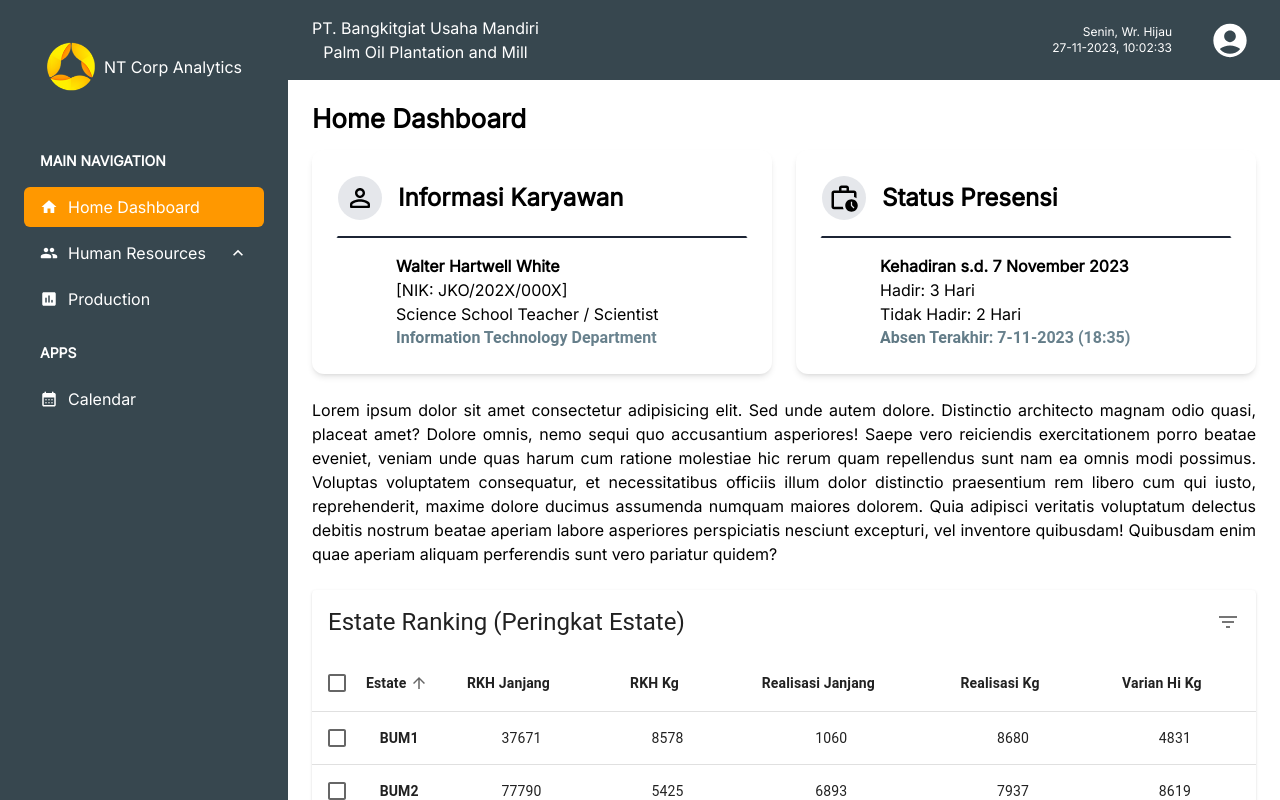
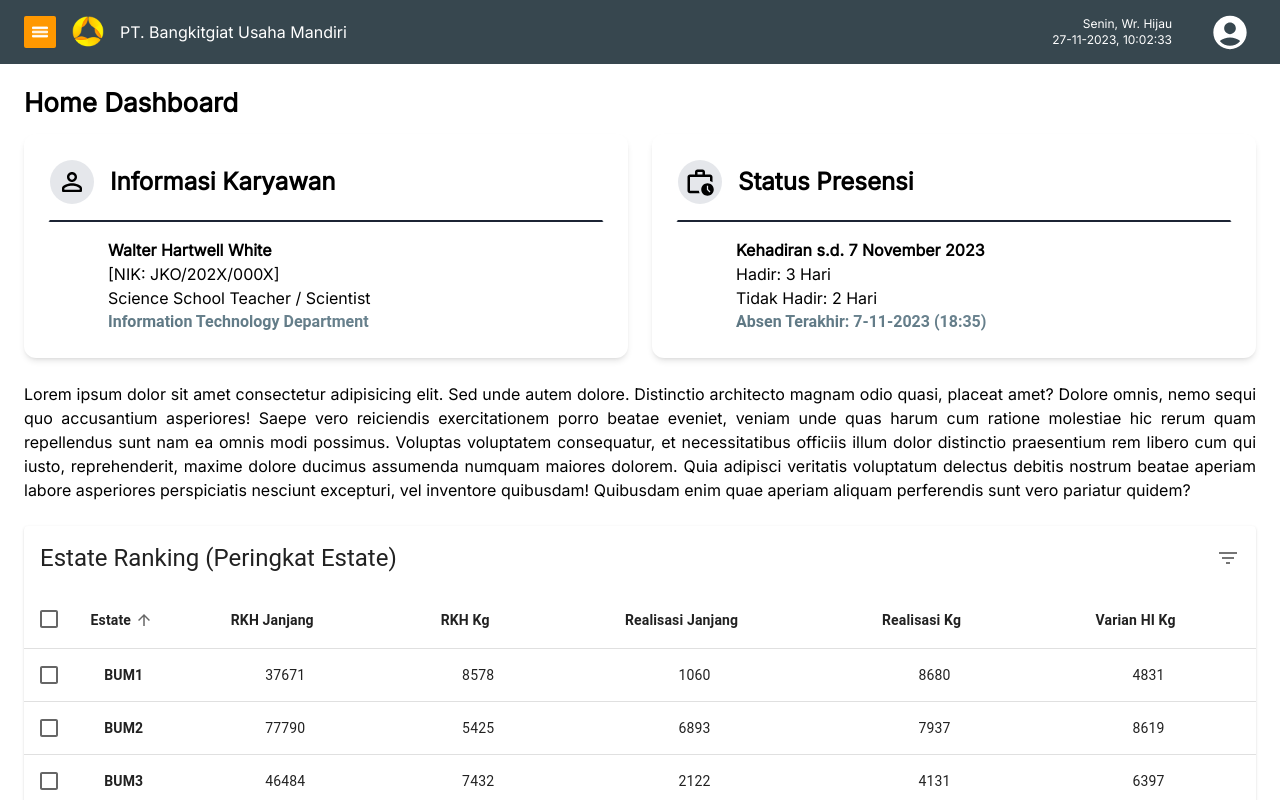
Before and after one commit to emilfauzan/erpplayground, a Next.js app: page /dashboard/home in a window 1280 px wide. Built offline with nearby package versions, Linux system fonts and the light colour scheme.

Commit message:
added comments for each variables iniitialized, functions stated & properties stated

```diff
--- a/components/common/tables/EstateTable.tsx
+++ b/components/common/tables/EstateTable.tsx
@@ -23,7 +23,7 @@ import DeleteIcon from '@mui/icons-material/Delete';
 import FilterListIcon from '@mui/icons-material/FilterList';
 import { visuallyHidden } from '@mui/utils';
 
-
+// Data props
 interface Data {
     id: number,
     estate: string,
@@ -34,6 +34,7 @@ interface Data {
     varian_hi_kg: number
 }
 
+// returning Data alongside with each parameters
 function createData(
     id: number,
     estate: string,
@@ -54,6 +55,7 @@ function createData(
     };
 }
 
+// creating data for each rows
 const rows = [
     createData(1, 'BUM1', 37671, 8578, 1060, 8680, 4831),
     createData(2, 'BUM2', 77790, 5425, 6893, 7937, 8619),
@@ -65,6 +67,7 @@ const rows = [
     createData(8, 'BUM8', 48862, 6658, 2793, 5861, 1704),
 ];
 
+// descending sort for each data
 function descendingComparator<T>(a: T, b: T, orderBy: keyof T) {
     if (b[orderBy] < a[orderBy]) {
         return -1;
@@ -75,8 +78,10 @@ function descendingComparator<T>(a: T, b: T, orderBy: keyof T) {
     return 0;
 }
 
+// type of order
 type Order = 'asc' | 'desc';
 
+// key for compare each column with number & string type of data
 function getComparator<Key extends keyof any>(
     order: Order,
     orderBy: Key,
@@ -89,10 +94,7 @@ function getComparator<Key extends keyof any>(
         : (a, b) => -descendingComparator(a, b, orderBy);
 }
 
-// Since 2020 all major browsers ensure sort stability with Array.prototype.sort().
-// stableSort() brings sort stability to non-modern browsers (notably IE11). If you
-// only support modern browsers you can replace stableSort(exampleArray, exampleComparator)
-// with exampleArray.slice().sort(exampleComparator)
+// mapping each row from selected column
 function stableSort<T>(array: readonly T[], comparator: (a: T, b: T) => number) {
     const stabilizedThis = array.map((el, index) => [el, index] as [T, number]);
     stabilizedThis.sort((a, b) => {
@@ -105,6 +107,7 @@ function stableSort<T>(array: readonly T[], comparator: (a: T, b: T) => number)
     return stabilizedThis.map((el) => el[0]);
 }
 
+// HeadCell props
 interface HeadCell {
     disablePadding: boolean;
     id: keyof Data;
@@ -112,6 +115,7 @@ interface HeadCell {
     numeric: boolean;
 }
 
+// HeadCell props value
 const headCells: readonly HeadCell[] = [
     {
         id: 'estate',
@@ -147,10 +151,11 @@ const headCells: readonly HeadCell[] = [
         id: 'varian_hi_kg',
         numeric: true,
         disablePadding: false,
-        label: 'Varian Hi Kg',
+        label: 'Varian HI Kg',
     },
 ];
 
+// table content props
 interface EnhancedTableProps {
     numSelected: number;
     onRequestSort: (event: React.MouseEvent<unknown>, property: keyof Data) => void;
@@ -160,6 +165,7 @@ interface EnhancedTableProps {
     rowCount: number;
 }
 
+// function for table content
 function EnhancedTableHead(props: EnhancedTableProps) {
     const { onSelectAllClick, order, orderBy, numSelected, rowCount, onRequestSort } =
         props;
@@ -208,10 +214,12 @@ function EnhancedTableHead(props: EnhancedTableProps) {
     );
 }
 
+// table toolbar props
 interface EnhancedTableToolbarProps {
     numSelected: number;
 }
 
+// table toolbar if row(s) selected
 function EnhancedTableToolbar(props: EnhancedTableToolbarProps) {
     const { numSelected } = props;
 
@@ -261,6 +269,8 @@ function EnhancedTableToolbar(props: EnhancedTableToolbarProps) {
         </Toolbar>
     );
 }
+
+// harvester table function
 export default function EnhancedTable() {
     const [order, setOrder] = React.useState<Order>('asc');
     const [orderBy, setOrderBy] = React.useState<keyof Data>('estate');
@@ -269,6 +279,7 @@ export default function EnhancedTable() {
     const [dense, setDense] = React.useState(false);
     const [rowsPerPage, setRowsPerPage] = React.useState(5);
 
+    // handle request sort by selected column
     const handleRequestSort = (
         event: React.MouseEvent<unknown>,
         property: keyof Data,
@@ -278,6 +289,7 @@ export default function EnhancedTable() {
         setOrderBy(property);
     };
 
+    // handle select all rows when clicked
     const handleSelectAllClick = (event: React.ChangeEvent<HTMLInputElement>) => {
         if (event.target.checked) {
             const newSelected = rows.map((n) => n.id);
@@ -287,6 +299,7 @@ export default function EnhancedTable() {
         setSelected([]);
     };
 
+    // handle selected & unselected column when clicked
     const handleClick = (event: React.MouseEvent<unknown>, id: number) => {
         const selectedIndex = selected.indexOf(id);
         let newSelected: readonly number[] = [];
@@ -306,25 +319,30 @@ export default function EnhancedTable() {
         setSelected(newSelected);
     };
 
+    // handle page when pagination is clicked
     const handleChangePage = (event: unknown, newPage: number) => {
         setPage(newPage);
     };
 
+    // handles rows changed per page when pagination is clicked
     const handleChangeRowsPerPage = (event: React.ChangeEvent<HTMLInputElement>) => {
         setRowsPerPage(parseInt(event.target.value, 10));
         setPage(0);
     };
 
+    // handle table density when activated
     const handleChangeDense = (event: React.ChangeEvent<HTMLInputElement>) => {
         setDense(event.target.checked);
     };
 
+    // selecting id when each row(s) is selected
     const isSelected = (id: number) => selected.indexOf(id) !== -1;
 
     // Avoid a layout jump when reaching the last page with empty rows.
     const emptyRows =
         page > 0 ? Math.max(0, (1 + page) * rowsPerPage - rows.length) : 0;
 
+    // cache the result of a calculation between re-renders per visible rows
     const visibleRows = React.useMemo(
         () =>
             stableSort(rows, getComparator(order, orderBy)).slice(
--- a/components/navigation/Sidebar/Sidebar.tsx
+++ b/components/navigation/Sidebar/Sidebar.tsx
@@ -62,13 +62,13 @@ const Sidebar = ({ sidebarOpen, setSidebarOpen }: SidebarProp) => {
     }, [sidebarExpanded]);
 
     return (
-        <aside ref={sidebar} className={`absolute left-0 top-0 z-9999 flex h-screen w-72 flex-col overflow-y-hidden bg-[#37474f] duration-300 ease-in-out dark:bg-boxdark lg:static lg:translate-x-0 ${sidebarOpen ? "translate-x-0" : "-translate-x-full"
+        <aside ref={sidebar} className={`absolute left-0 top-0 z-9999 flex h-screen w-72 flex-col overflow-y-hidden bg-[#37474f] duration-300 ease-in-out dark:bg-boxdark 2xl:static 2xl:translate-x-0 ${sidebarOpen ? "translate-x-0" : "-translate-x-full"
             }`}>
 
             {/* Title start */}
             <div
                 className="flex items-center justify-between gap-2 px-6
-        py-5.5 lg:block lg:py-6.5"
+        py-5.5 2xl:block 2xl:py-6.5"
             >
                 <Link href={"/dashboard/home"}
                     className={`group relative flex items-center gap-2.5 rounded-md px-4 py-2 font-medium text-white duration-300 ease-in-out
@@ -96,7 +96,7 @@ const Sidebar = ({ sidebarOpen, setSidebarOpen }: SidebarProp) => {
                     onClick={() => setSidebarOpen(!sidebarOpen)}
                     aria-controls="sidebar"
                     aria-expanded={sidebarOpen}
-                    className="ml-0 block border border-whiten lg:hidden hover:bg-black duration-300 ease-in-out"
+                    className="ml-0 block border border-whiten 2xl:hidden hover:bg-black duration-300 ease-in-out"
                     variant="outlined"
                 >
                     <svg
@@ -116,7 +116,7 @@ const Sidebar = ({ sidebarOpen, setSidebarOpen }: SidebarProp) => {
             {/* Sidebar Content - Start */}
 
             <div className="no-scrollbar flex flex-col overflow-y-auto bg-blue-gray-800 duration-300 ease-linear">
-                <nav className="mt-5 px-4 py-4 lg:mt-0 lg:px-6">
+                <nav className="mt-5 px-4 py-4 2xl:mt-0 2xl:px-6">
 
                     {/* Main Navigations - Start */}
                     <div>
--- a/components/navigation/Topbar/Topbar.tsx
+++ b/components/navigation/Topbar/Topbar.tsx
@@ -13,14 +13,14 @@ const Topbar = ({ sidebarOpen, setSidebarOpen }: TopbarProp) => {
     return (
         <header className='sticky top-0 z-99 flex bg-[#37474f] w-full drop-shadow-none'>
             <div className='flex flex-grow items-center justify-between px-4 py-4 md:px-6 2xl:px-11'>
-                <div className='flex items-center gap-2 text-white sm:gap-4 lg:hidden'>
+                <div className='flex items-center gap-2 text-white sm:gap-4 2xl:hidden'>
                     <Button
                         aria-controls="sidebar"
                         onClick={(event) => {
                             event.stopPropagation();
                             setSidebarOpen(!sidebarOpen);
                         }}
-                        className="z-99 block rounded-sm border-stroke bg-orange-500 hover:bg-white hover:text-black p-1.5 shadow-sm lg:hidden duration-300 ease-in-out"
+                        className="z-99 block rounded-sm border-stroke bg-orange-500 hover:bg-white hover:text-black p-1.5 shadow-sm 2xl:hidden duration-300 ease-in-out"
                     >
                         <svg
                             fill="none"
@@ -36,7 +36,7 @@ const Topbar = ({ sidebarOpen, setSidebarOpen }: TopbarProp) => {
               cursor-pointer"
                         ></span>
                     </Button>
-                    <Link className="block flex-shrink-0 lg-hidden" href="home">
+                    <Link className="block flex-shrink-0 2xl-hidden" href="home">
                         <Image
                             src={CompanyLogo}
                             width={32}
@@ -46,7 +46,7 @@ const Topbar = ({ sidebarOpen, setSidebarOpen }: TopbarProp) => {
                     </Link>
           PT. Bangkitgiat Usaha Mandiri
                 </div>
-                <div className="hidden text-white lg:block">
+                <div className="hidden text-white 2xl:block">
                     <h2 className="whitespace-pre-line text-center">
                         {`PT. Bangkitgiat Usaha Mandiri \n Palm Oil Plantation and Mill`}
                     </h2>
```
Also changed, not shown: components/common/tables/HarvesterTable.tsx (+49 -30 lines).
